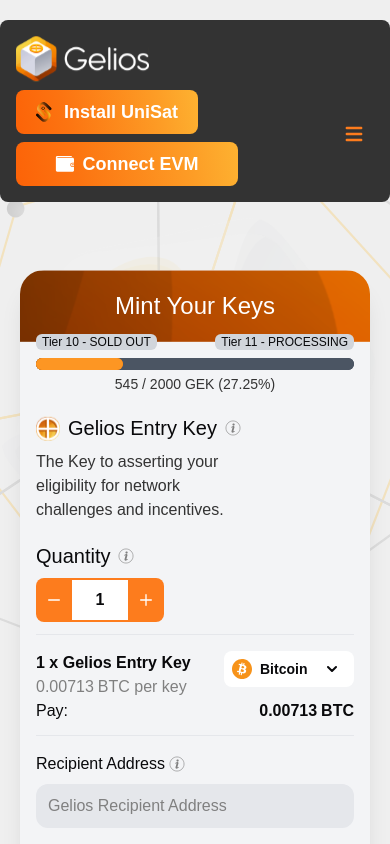
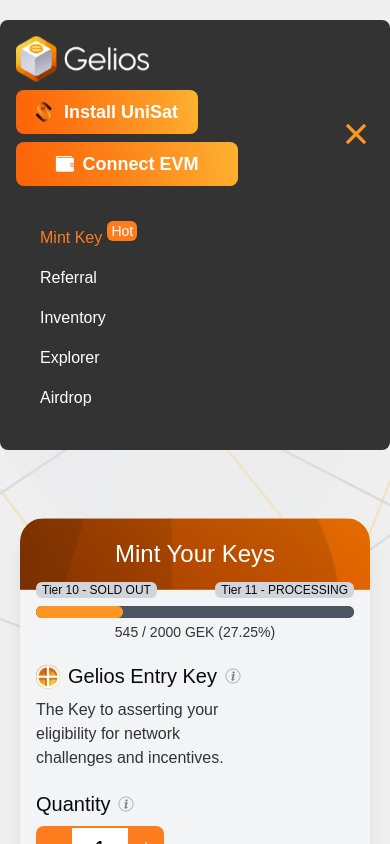
Before and after one commit to md-rimon-hossain/client, a React (Vite) app: page / in a window 390 px wide. Both pictures are taken after a click on the button 354 px from the left and 134 px from the top of the page. Shown: the top 844 px of the page. Built offline with nearby package versions, Linux system fonts and the light colour scheme; a web font is replaced by a local one.

Commit message:
add client Project

```diff
--- a/src/components/Header/Header.jsx
+++ b/src/components/Header/Header.jsx
@@ -1,6 +1,8 @@
+import { useState } from "react";
 import { Link } from "react-router-dom";
 
 function Header() {
+  const [navShow, setNavShow] = useState(false)
   return (
     <header className="sticky top-0 z-50 mx-auto py-5">
       <nav className=" w-full  rounded-lg border-gray-200 bg-footer p-4 lg:px-6">
@@ -29,7 +31,6 @@
                 Bridge
               </a>
               <a
-
                 className="group relative flex min-w-[80px] items-center  p-2  text-primary"
                 href="/"
               >
@@ -136,12 +137,15 @@
             </div>
             <div>
               <button
+                onClick={()=> setNavShow(!navShow)}
                 data-collapse-toggle="mobile-menu-2"
                 type="button"
                 className="ml-1 flex items-center rounded-lg p-2 text-sm text-primary lg:hidden "
                 aria-controls="mobile-menu-2"
                 aria-expanded="false"
               >
+                {!navShow ?
+                  <>
                 <svg
                   fill="currentColor"
                   viewBox="0 0 20 20"
@@ -165,9 +169,93 @@
                     d="M4.293 4.293a1 1 0 011.414 0L10 8.586l4.293-4.293a1 1 0 111.414 1.414L11.414 10l4.293 4.293a1 1 0 01-1.414 1.414L10 11.414l-4.293 4.293a1 1 0 01-1.414-1.414L8.586 10 4.293 5.707a1 1 0 010-1.414z"
                     clipRule="evenodd"
                   ></path>
-                </svg>
+                    </svg>
+                    </>
+                  :
+                  <>
+
+                    <svg
+                      fill="#FD9623"
+                      viewBox="0 0 460.775 460.775"
+                      xmlns="http://www.w3.org/2000/svg"
+                      height="20px"
+                      width="20px"
+                      version="1.1"
+                      id="Capa_1"
+                      xmlnsXlink="http://www.w3.org/1999/xlink"
+                      xmlSpace="preserve"
+                      stroke="#FD9623"
+                    >
+                      <g id="SVGRepo_bgCarrier" strokeWidth="0"></g>
+                      <g
+                        id="SVGRepo_tracerCarrier"
+                        strokeLinecap="round"
+                        strokeLinejoin="round"
+                      ></g>
+                      <g id="SVGRepo_iconCarrier">
+                        {" "}
+                        <path d="M285.08,230.397L456.218,59.27c6.076-6.077,6.076-15.911,0-21.986L423.511,4.565c-2.913-2.911-6.866-4.55-10.992-4.55 c-4.127,0-8.08,1.639-10.993,4.55l-171.138,171.14L59.25,4.565c-2.913-2.911-6.866-4.55-10.993-4.55 c-4.126,0-8.08,1.639-10.992,4.55L4.558,37.284c-6.077,6.075-6.077,15.909,0,21.986l171.138,171.128L4.575,401.505 c-6.074,6.077-6.074,15.911,0,21.986l32.709,32.719c2.911,2.911,6.865,4.55,10.992,4.55c4.127,0,8.08-1.639,10.994-4.55 l171.117-171.12l171.118,171.12c2.913,2.911,6.866,4.55,10.993,4.55c4.128,0,8.081-1.639,10.992-4.55l32.709-32.719 c6.074-6.075,6.074-15.909,0-21.986L285.08,230.397z"></path>{" "}
+                      </g>
+                    </svg>
+
+                  </>}
               </button>
             </div>
+          </div>
+
+          <div
+            className={`mt-4 ${
+              navShow ? "block" : "hidden"
+            }  w-full items-center justify-between p-4 px-4 md:order-1 md:flex md:w-auto lg:hidden lg:px-6`}
+          >
+            <a
+              target="_self"
+              className="group relative flex cursor-pointer items-center  p-2  text-primary"
+              href="/"
+            >
+              <div className="relative flex items-center justify-between gap-3">
+                <div>Mint Key</div>
+                <span className="absolute right-[-35px] top-[-5px] rounded-md bg-primary px-1 py-0 text-sm  text-white">
+                  Hot
+                </span>
+              </div>
+            </a>
+            <a
+              target="_self"
+              className="group relative flex cursor-pointer items-center  p-2 "
+              href="/"
+            >
+              <div className="relative flex items-center justify-between gap-3">
+                <div>Referral</div>
+              </div>
+            </a>
+            <a
+              target="_self"
+              className="group relative flex cursor-pointer items-center  p-2 "
+              href="/"
+            >
+              <div className="relative flex items-center justify-between gap-3">
+                <div>Inventory</div>
+              </div>
+            </a>
+            <a
+              target="_blank"
+              className="group relative flex cursor-pointer items-center  p-2 "
+              href="/"
+            >
+              <div className="relative flex items-center justify-between gap-3">
+                <div>Explorer</div>
+              </div>
+            </a>
+            <a
+              target="_blank"
+              className="group relative flex cursor-pointer items-center  p-2 "
+              href="/"
+            >
+              <div className="relative flex items-center justify-between gap-3">
+                <div>Airdrop</div>
+              </div>
+            </a>
           </div>
         </div>
       </nav>
```
